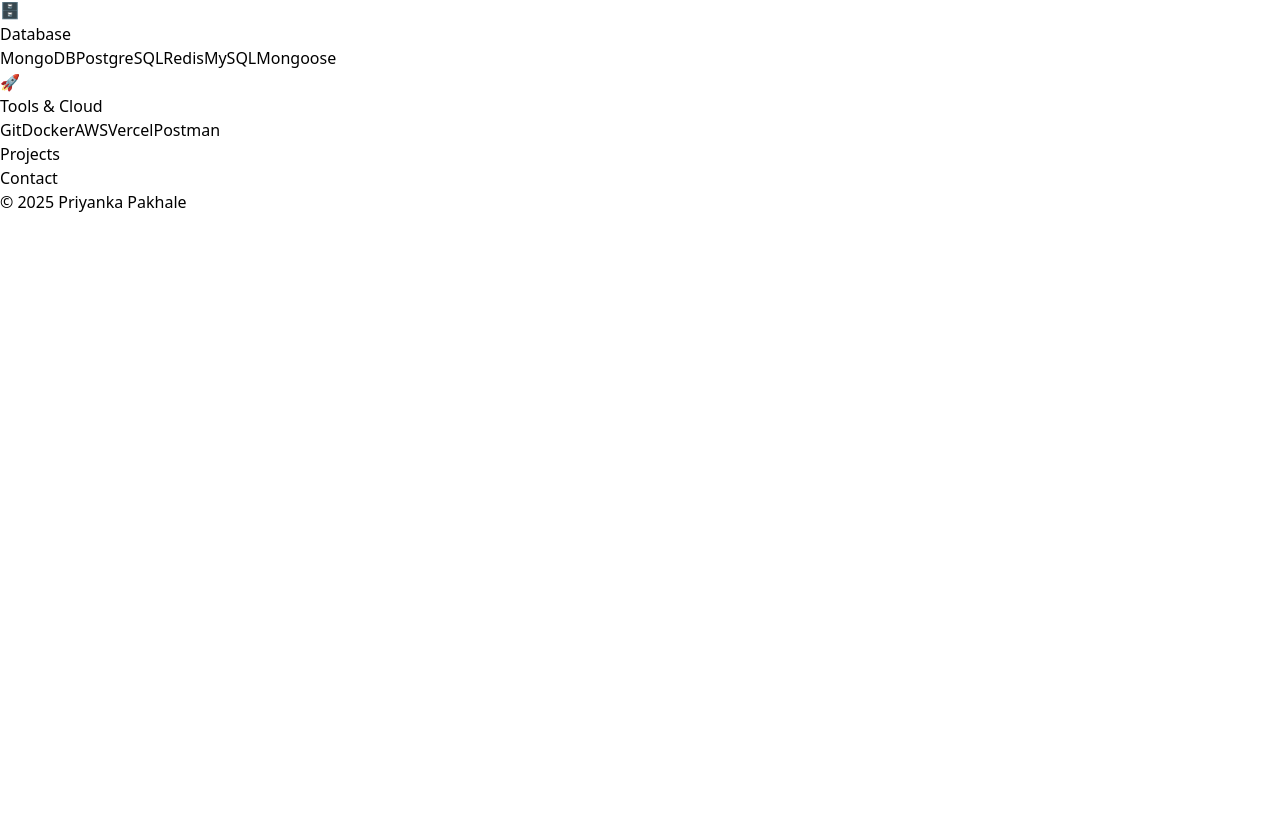
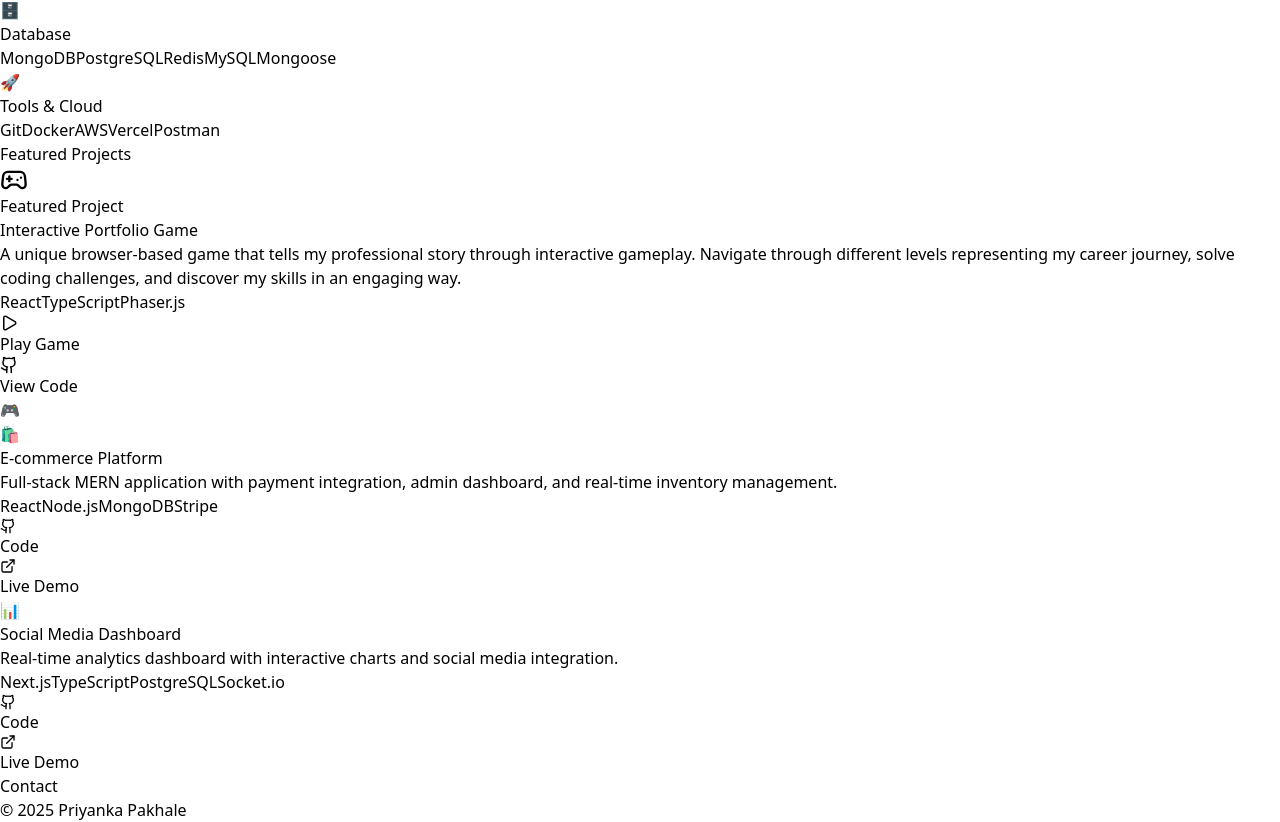
Before and after one commit to priyankapakhale/my-portfolio, a React (Vite) app: page / in a window 1280 px wide. Shown: the part 790-1612 px from the top of the page. Before the commit the page ends 1004 px from the top, so only its background shows below. Built offline with nearby package versions, Linux system fonts and the light colour scheme.

Commit message:
added projects section with featured project

```diff
--- /dev/null
+++ b/src/components/projects/FeaturedProject.tsx
@@ -0,0 +1,58 @@
+import { Gamepad2, Github, Play } from "lucide-react";
+import type { IProject } from "./Projects";
+
+const FeaturedProject = ({ project }: { project: IProject }) => {
+  return (
+    <div className="mb-16 bg-white rounded-2xl overflow-hidden shadow-2xl group">
+      <div className="grid lg:grid-cols-2 gap-8">
+        <div className="p-8 lg:p-12">
+          <div className="flex items-center mb-4">
+            <Gamepad2 className="text-purple-600 mr-3" size={28} />
+            <span className="bg-gradient-to-r from-purple-600 to-pink-600 text-white px-4 py-1 rounded-full text-sm font-semibold">
+              Featured Project
+            </span>
+          </div>
+
+          <h3 className="text-3xl font-bold mb-4">{project.title}</h3>
+          <p className="text-lg mb-6 text-gray-600">{project.description}</p>
+
+          <div className="flex flex-wrap gap-2 mb-6">
+            {project.tech.map((tech, index) => (
+              <span
+                key={index}
+                className="px-4 py-2 text-sm rounded-full bg-gray-200 text-gray-700"
+              >
+                {tech}
+              </span>
+            ))}
+          </div>
+
+          <div className="flex space-x-4">
+            <a
+              href="#"
+              className="flex items-center px-6 py-3 rounded-full shadow-lg group"
+            >
+              <Play size={18} className="mr-2" />
+              <span className="font-semibold">Play Game</span>
+            </a>
+            <a
+              href="#"
+              className="flex items-center px-6 py-3 rounded-full shadow-lg"
+            >
+              <Github size={18} className="mr-2" />
+              <span className="font-semibold">View Code</span>
+            </a>
+          </div>
+        </div>
+
+        <div className="lg:p-8 p-4">
+          <div className="h-80 rounded-xl flex items-center justify-center text-8xl shadow-lg">
+            🎮
+          </div>
+        </div>
+      </div>
+    </div>
+  );
+};
+
+export default FeaturedProject;
--- /dev/null
+++ b/src/components/projects/ProjectCard.tsx
@@ -0,0 +1,46 @@
+import { ExternalLink, Github } from "lucide-react";
+import type { IProject } from "./Projects";
+
+const ProjectCard = ({ project }: { project: IProject }) => {
+  return (
+    <div className="rounded-xl overflow-hidden bg-white  shadow-lg group">
+      <div className="h-48 flex items-center justify-center text-6xl">
+        {project.image}
+      </div>
+
+      <div className="p-6">
+        <h3 className="text-xl font-semibold mb-3">{project.title}</h3>
+        <p className="text-sm mb-4 leading-relaxed text-gray-600">
+          {project.description}
+        </p>
+
+        <div className="flex flex-wrap gap-2 mb-4">
+          {project.tech.map((tech, techIndex) => (
+            <span
+              key={techIndex}
+              className="px-3 py-1 text-xs rounded-full bg-gray-200 text-gray-700"
+            >
+              {tech}
+            </span>
+          ))}
+        </div>
+
+        <div className="flex space-x-4">
+          <a
+            href={project.github}
+            className="flex items-center text-purple-600"
+          >
+            <Github size={16} className="mr-2" />
+            <span className="text-sm font-semibold">Code</span>
+          </a>
+          <a href={project.live} className="flex items-center text-blue-600">
+            <ExternalLink size={16} className="mr-2" />
+            <span className="text-sm font-semibold">Live Demo</span>
+          </a>
+        </div>
+      </div>
+    </div>
+  );
+};
+
+export default ProjectCard;
--- a/src/components/projects/Projects.tsx
+++ b/src/components/projects/Projects.tsx
@@ -1,10 +1,70 @@
+import FeaturedProject from "./FeaturedProject";
+import ProjectCard from "./ProjectCard";
+
+export interface IProject {
+  title: string;
+  description: string;
+  tech: string[];
+  github: string;
+  live: string;
+  image: string;
+  featured: boolean;
+}
+
+const projects: IProject[] = [
+  {
+    title: "E-commerce Platform",
+    description:
+      "Full-stack MERN application with payment integration, admin dashboard, and real-time inventory management.",
+    tech: ["React", "Node.js", "MongoDB", "Stripe"],
+    github: "#",
+    live: "#",
+    image: "🛍️",
+    featured: false,
+  },
+  {
+    title: "Social Media Dashboard",
+    description:
+      "Real-time analytics dashboard with interactive charts and social media integration.",
+    tech: ["Next.js", "TypeScript", "PostgreSQL", "Socket.io"],
+    github: "#",
+    live: "#",
+    image: "📊",
+    featured: false,
+  },
+  {
+    title: "Interactive Portfolio Game",
+    description:
+      "A unique browser-based game that tells my professional story through interactive gameplay. Navigate through different levels representing my career journey, solve coding challenges, and discover my skills in an engaging way.",
+    tech: ["React", "TypeScript", "Phaser.js"],
+    github: "#",
+    live: "#",
+    image: "🎮",
+    featured: true,
+  },
+];
+
 const Projects = () => {
+  const featuredProject = projects.find((project) => project.featured);
+  const otherProjects = projects.filter((project) => !project.featured);
+
   return (
-    <section
-      id="projects"
-      className="min-h-screen flex items-center justify-center bg-white"
-    >
-      <h2 className="text-3xl font-semibold">Projects</h2>
+    <section id="projects" className="py-20 bg-gray-50">
+      <div className="max-w-6xl mx-auto px-6">
+        {featuredProject && (
+          <>
+            <h2 className="text-4xl md:text-5xl font-bold text-center mb-16">
+              Featured Projects
+            </h2>
+            <FeaturedProject project={featuredProject} />
+          </>
+        )}
+        <div className="grid md:grid-cols-2 gap-8">
+          {otherProjects.map((project, index) => (
+            <ProjectCard key={index} project={project} />
+          ))}
+        </div>
+      </div>
     </section>
   );
 };
```
